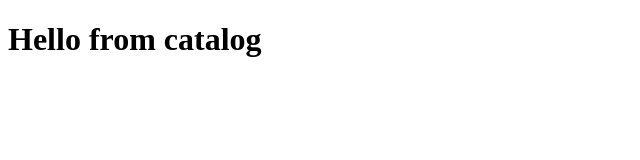
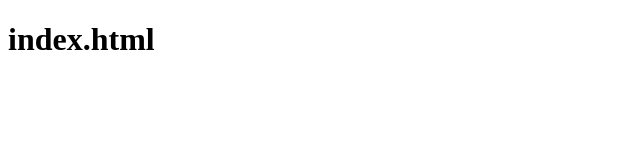
Before and after one commit to VHelloKittyV/training_u1, a plain HTML site: page index.html in a window 1280 px wide. Shown: the whole page, without its empty margins (0-640 px from the left). Drawn offline with Linux system fonts and the light colour scheme.

Commit message:
add index.

```diff
--- a/index.html
+++ b/index.html
@@ -6,6 +6,6 @@
   <title>Document</title>
 </head>
 <body>
-  <h1>Hello from catalog</h1>
+    <h1>index.html</h1>
 </body>
 </html>
```
